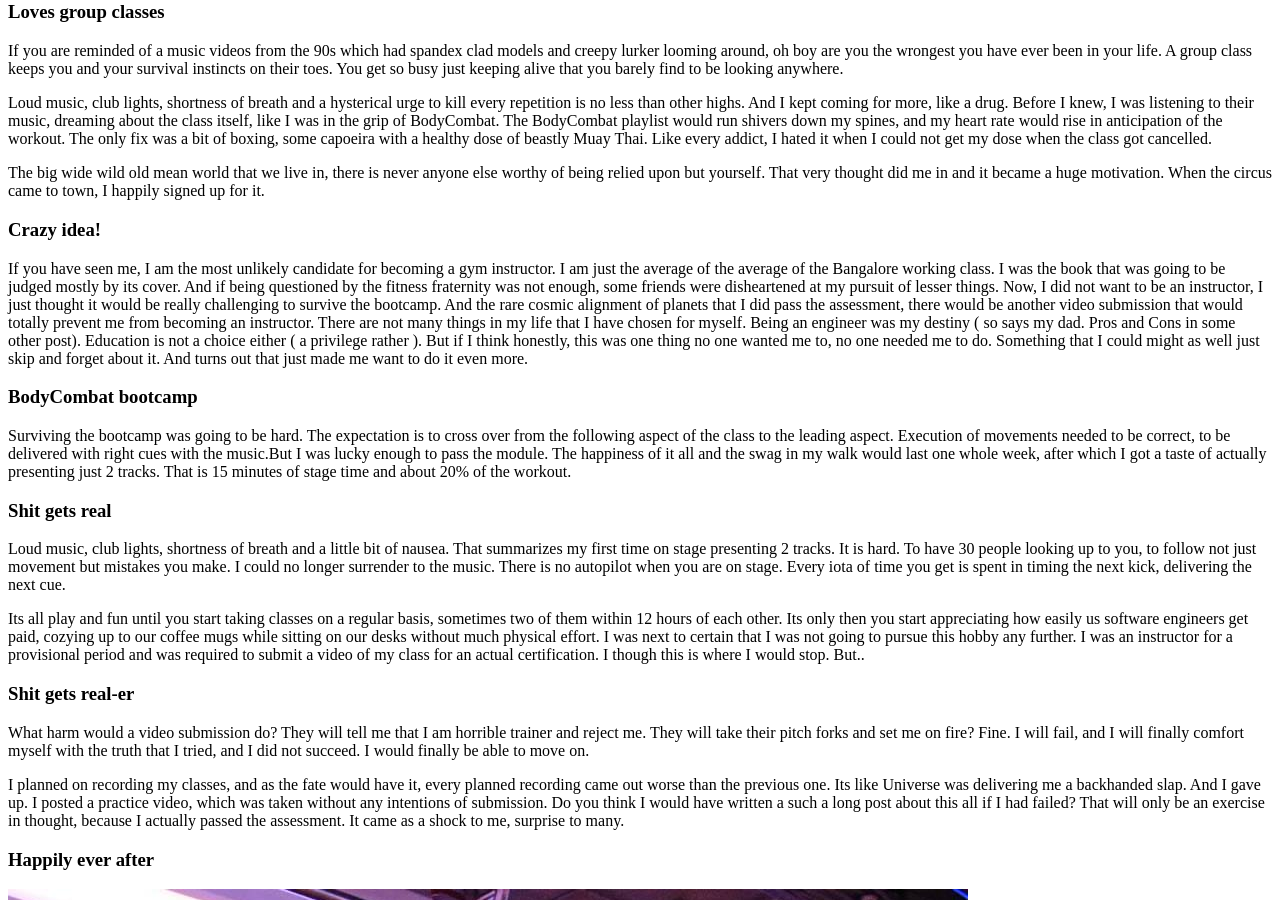
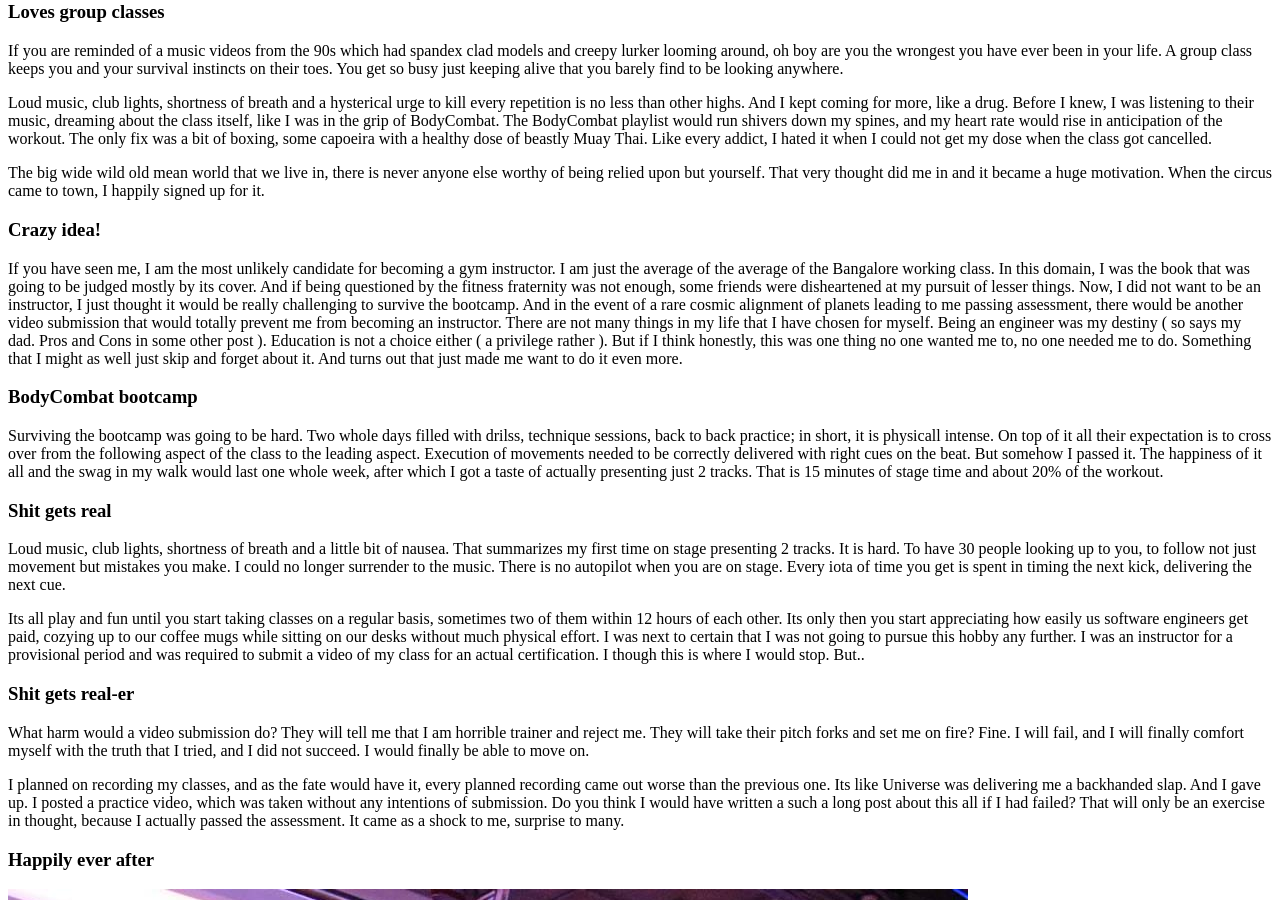
Before and after one commit to iag0/iag0.github.io, a Jekyll site: the page built from _posts/blog/2015-07-30-on-becoming-a-body-combat-instructor.markdown, in a window 1280 px wide and 900 px high, scrolled down 784 px. Built offline with Jekyll 4.4.1, drawn with Linux system fonts in a browser that asks for light colours; nearby versions of some CDN libraries.

Commit message:
Minor edits

```diff
--- a/_posts/blog/2015-07-30-on-becoming-a-body-combat-instructor.markdown
+++ b/_posts/blog/2015-07-30-on-becoming-a-body-combat-instructor.markdown
@@ -50,25 +50,29 @@ signed up for it.
 ### Crazy idea!
 If you have seen me, I am the most unlikely candidate for becoming a gym
 instructor. I am just the average of the average of the Bangalore working class.
-I was the book that was going to be judged mostly by its cover. And if being questioned by
-the fitness fraternity was not enough, some friends were disheartened at my
-pursuit of lesser things. Now, I did not want to be an instructor, I just thought
-it would be really challenging to survive the bootcamp. And the rare cosmic alignment
-of planets that I did pass the assessment, there would be another video submission
-that would totally prevent me from becoming an instructor. There are not many things in my
-life that I have chosen for myself. Being an engineer was my destiny ( so says my dad.
-Pros and Cons in some other post). Education is not a choice either (
-a privilege rather  ). But if I think honestly, this was one thing no one
-wanted me to, no one needed me to do. Something that I could might as well just
-skip and forget about it. And turns out that just made me want to do it even more.
+In this domain, I  was the book that was going to be judged mostly by its cover.
+And if being questioned by the fitness fraternity was not enough, some friends
+were disheartened at my pursuit of lesser things. Now, I did not want to be an
+instructor, I just thought it would be really challenging to survive the bootcamp.
+And in the event of a rare cosmic alignment of planets leading to me passing assessment,
+there would be another video submission that would totally prevent me from becoming
+an instructor.
+There are not many things in my life that I have chosen for myself.
+Being an engineer was my destiny ( so says my dad. Pros and Cons in some other
+post ). Education is not a choice either ( a privilege rather  ). But if I think
+honestly, this was one thing no one wanted me to, no one needed me to do.
+Something that I might as well just skip and forget about it.
+And turns out that just made me want to do it even more.
 
 ### BodyCombat bootcamp
-Surviving the bootcamp was going to be hard. The expectation is to cross over from
-the following aspect of the class to the leading aspect. Execution of movements
-needed to be correct, to be delivered with right cues with the music.But I was lucky
-enough to pass the module. The happiness of it all and the swag in my walk would
-last one whole week, after which I got a taste of actually presenting just 2 tracks.
-That is 15 minutes of stage time and about 20% of the workout.
+Surviving the bootcamp was going to be hard. Two whole days filled with drilss,
+technique sessions, back to back practice; in short, it is physicall intense.
+On top of it all their expectation is to cross over from the following aspect of the
+class to the leading aspect. Execution of movements needed to be correctly delivered
+with right cues on the beat. But somehow I passed it.
+The happiness of it all and the swag in my walk would last one whole week, after
+which I got a taste of actually presenting just 2 tracks. That is 15 minutes of
+stage time and about 20% of the workout.
 
 ### Shit gets real
 Loud music, club lights, shortness of breath and a little bit of nausea. That summarizes
```
